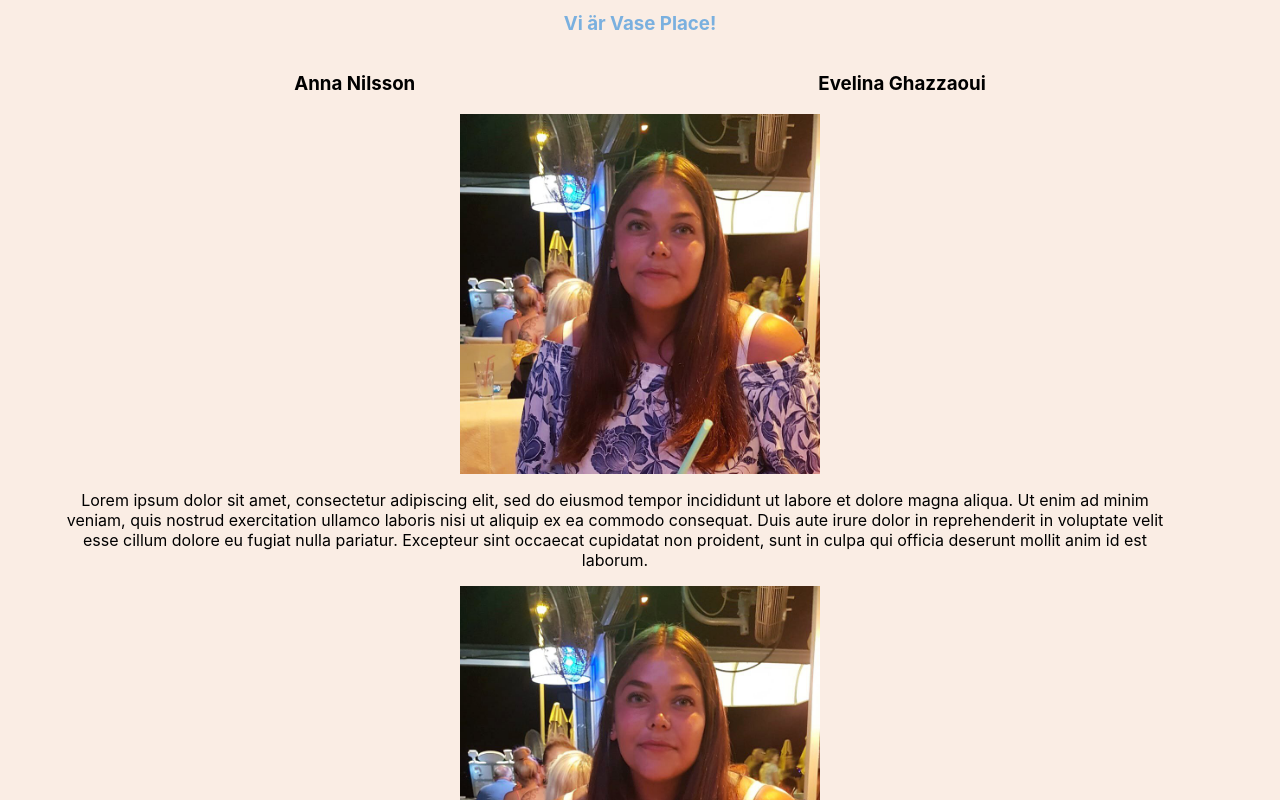
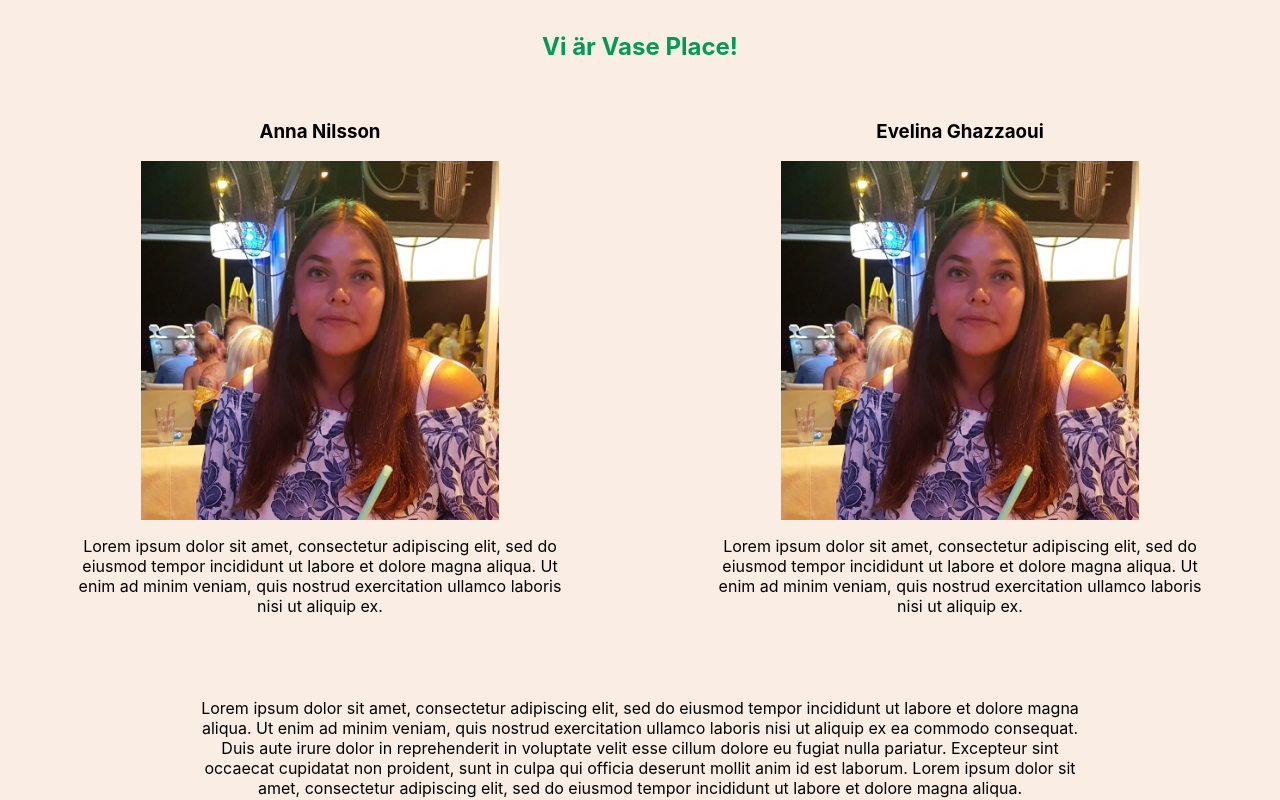
Before and after one commit to annamcn98/Examensarbete-2023, a React (Create React App) app: page /Omoss in a window 1280 px wide. Shown: the part 180-980 px from the top of the page. Built offline with nearby package versions, Linux system fonts and the light colour scheme; what @woocommerce/woocommerce-rest-api would draw is missing.

Commit message:
om oss klar

```diff
--- a/src/pages/Kontakt.js
+++ b/src/pages/Kontakt.js
@@ -139,7 +139,6 @@ margin:auto;
 `
 
 const Errors = styled.p`
-
 /* background-color: #FFEBEB;
 border: 1px solid #F5A6A6; */
 border-radius: 10px;
@@ -148,5 +147,4 @@ padding: 15px;
 font-size: 14px;
 margin-top: 10px;
 text-decoration:underline;
-
 `
--- a/src/pages/Omoss.js
+++ b/src/pages/Omoss.js
@@ -1,77 +1,78 @@
 import React from 'react'
 import styled from 'styled-components'
 import evelinabild from '../evelina.jpg.jpg'
-
+/* import bluevase from '../bluevase.png'
+import pinkcomp from '../pinkcompnent.png' */
 function Omoss() {
   return (
-    <div>
+    <Body>
     <Rubrik>
      Vi är Vase Place!
     </Rubrik>
-    <Divnames>
-     <Anna>Anna Nilsson</Anna>
-    <Evelina>Evelina Ghazzaoui</Evelina>
-    </Divnames>
 
+    <Container>
+      <Content1>
+      <h3>Anna Nilsson</h3>
+    <Bestavi src={evelinabild} alt=""></Bestavi>
+    <p>Lorem ipsum dolor sit amet, consectetur adipiscing elit, sed do eiusmod tempor incididunt ut labore et dolore magna aliqua. Ut enim ad minim veniam, quis nostrud exercitation ullamco laboris nisi ut aliquip ex.</p>
+    </Content1>
+        <Content1>
+        <h3>Evelina Ghazzaoui</h3>
+         <Bestavi src={evelinabild} alt=""></Bestavi>
+         <p>Lorem ipsum dolor sit amet, consectetur adipiscing elit, sed do eiusmod tempor incididunt ut labore et dolore magna aliqua. Ut enim ad minim veniam, quis nostrud exercitation ullamco laboris nisi ut aliquip ex.</p>
+         </Content1>
 
-    <Div>
-    <Img src={evelinabild} alt=""></Img>
-        <P1>Lorem ipsum dolor sit amet, consectetur adipiscing elit, sed do eiusmod tempor incididunt ut labore et dolore magna aliqua. Ut enim ad minim veniam, quis nostrud exercitation ullamco laboris nisi ut aliquip ex ea commodo consequat. Duis aute irure dolor in reprehenderit in voluptate velit esse cillum dolore eu fugiat nulla pariatur. Excepteur sint occaecat cupidatat non proident, sunt in culpa qui officia deserunt mollit anim id est laborum.</P1>
+        </Container>
 
-         <Img src={evelinabild} alt=""></Img>
-        <P2>Lorem ipsum dolor sit amet, consectetur adipiscing elit, sed do eiusmod tempor incididunt ut labore et dolore magna aliqua. Ut enim ad minim veniam, quis nostrud exercitation ullamco laboris nisi ut aliquip ex ea commodo consequat. Duis aute irure dolor in reprehenderit in voluptate velit esse cillum dolore eu fugiat nulla pariatur. Excepteur sint occaecat cupidatat non proident, sunt in culpa qui officia deserunt mollit anim id est laborum.</P2>
-        </Div>
+     {/*    <Vases>
+        <Pinkblue src={pinkcomp} alt=""></Pinkblue>
+        <Pinkblue src={bluevase} alt=""></Pinkblue>
+        <Pinkblue src={pinkcomp} alt=""></Pinkblue>
+        </Vases>  */}
         <Divtext>
-        <P3>Lorem ipsum dolor sit amet, consectetur adipiscing elit, sed do eiusmod tempor incididunt ut labore et dolore magna aliqua. Ut enim ad minim veniam, quis nostrud exercitation ullamco laboris nisi ut aliquip ex ea commodo consequat. Duis aute irure dolor in reprehenderit in voluptate velit esse cillum dolore eu fugiat nulla pariatur. Excepteur sint occaecat cupidatat non proident, sunt in culpa qui officia deserunt mollit anim id est laborum. Lorem ipsum dolor sit amet, consectetur adipiscing elit, sed do eiusmod tempor incididunt ut labore et dolore magna aliqua. Ut enim ad minim veniam, quis nostrud exercitation ullamco laboris nisi ut aliquip ex ea commodo consequat. Duis aute irure dolor in reprehenderit in voluptate velit esse cillum dolore eu fugiat nulla pariatur. Excepteur sint occaecat cupidatat non proident, sunt in culpa qui officia deserunt mollit anim id est laborum.</P3>
-        <P4>Lorem ipsum dolor sit amet, consectetur adipiscing elit, sed do eiusmod tempor incididunt ut labore et dolore magna aliqua. Ut enim ad minim veniam, quis nostrud exercitation ullamco laboris nisi ut aliquip ex ea commodo consequat. Duis aute irure dolor in reprehenderit in voluptate velit esse cillum dolore eu fugiat nulla pariatur. Excepteur sint occaecat cupidatat non proident, sunt in culpa qui officia deserunt mollit anim id est laborum. Lorem ipsum dolor sit amet, consectetur adipiscing elit, sed do eiusmod tempor incididunt ut labore et dolore magna aliqua. Ut enim ad minim veniam, quis nostrud exercitation ullamco laboris nisi ut aliquip ex ea commodo consequat. Duis aute irure dolor in reprehenderit in voluptate velit esse cillum dolore eu fugiat nulla pariatur. Excepteur sint occaecat cupidatat non proident, sunt in culpa qui officia deserunt mollit anim id est laborum.</P4>
+        <p>Lorem ipsum dolor sit amet, consectetur adipiscing elit, sed do eiusmod tempor incididunt ut labore et dolore magna aliqua. Ut enim ad minim veniam, quis nostrud exercitation ullamco laboris nisi ut aliquip ex ea commodo consequat. Duis aute irure dolor in reprehenderit in voluptate velit esse cillum dolore eu fugiat nulla pariatur. Excepteur sint occaecat cupidatat non proident, sunt in culpa qui officia deserunt mollit anim id est laborum. Lorem ipsum dolor sit amet, consectetur adipiscing elit, sed do eiusmod tempor incididunt ut labore et dolore magna aliqua. </p>
         </Divtext>
 
-        </div>
+        </Body>
 
   )
 }
 
-const Div = styled.div`
+const Body = styled.body`
+background-color:#FAEDE4;
+`
+const Container = styled.div`
 display: flex;
+justify-content:space-around;
+`
+const Content1 = styled.div`
+display: flex;
+flex-direction:column;
+width:40%;
+align-items:center;
+`
+const Rubrik = styled.h2`
+color:#019A56;
+margin-top:60px;
+margin-bottom:40px;
+`
+const Divtext = styled.div`
+display: flex;
+flex-direction:column;
 margin:auto;
-flex-direction:column;
+padding-bottom:50px;
+padding-top:50px;
+width:70%;
 `
-const Rubrik = styled.h3`
-color:#7AB0DF;
-margin-top:40px;
+const Bestavi = styled.img`
+max-width:70%;
 `
-const Divnames = styled.div`
+/* const Vases = styled.div`
 display:flex;
 justify-content:center;
+`  */
+ const Pinkblue = styled.img`
+ max-height:50vh;
+ margin-top: 50px;
 `
- const Anna = styled.h3`
-margin-right:3px;
-`
-const Evelina = styled.h3`
-margin-left:400px;
-`
-const P1 = styled.p`
-margin-right:100px;
-margin-left:50px;
-`
-const P2 = styled.p`
-margin-left:100px;
-margin-right:50px;
-`
-const P3 = styled.p`
-margin-top:50px;
-`
-const P4 = styled.p`
-margin-top:50px;
-`
-const Divtext = styled.div`
-margin:auto;
-width:800px;
-`
-const Img = styled.img`
- max-height:45vh;
- display:flex;
- margin:auto;
-`
-
 export default Omoss
```
Also changed, not shown: src/pinkcompnent.png (renamed from src/components/pinkcompnent.png).
